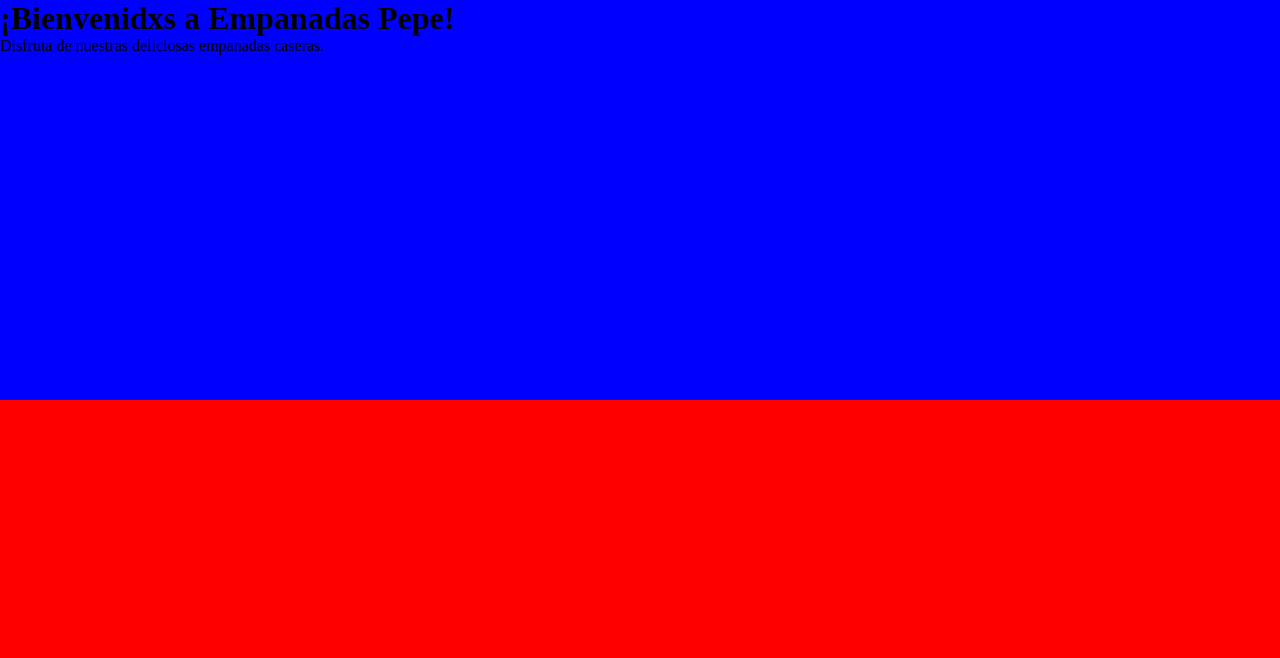
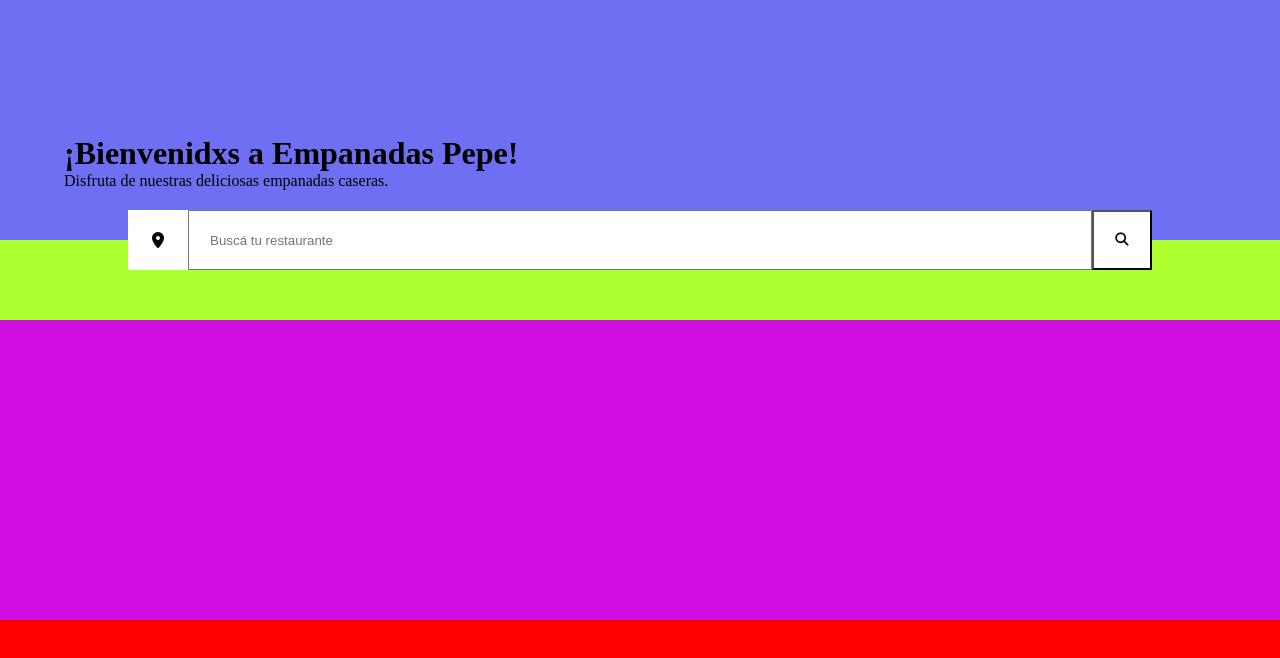
Before and after one commit to Chazmann/AppResto_LunesG2.2026, a plain HTML site: page index.html in a window 1280 px wide. Drawn offline with Linux system fonts and the light colour scheme.

Commit message:
creacion contenedor busqueda

```diff
--- a/index.html
+++ b/index.html
@@ -4,6 +4,9 @@
 <head>
     <meta charset="UTF-8">
     <meta name="viewport" content="width=device-width, initial-scale=1.0">
+
+    <link rel="stylesheet" href="https://cdnjs.cloudflare.com/ajax/libs/font-awesome/7.0.1/css/all.min.css" />
+
     <link rel="stylesheet" href="resources/css/estails.css">
     <title>Empanadas Pepe</title>
 </head>
@@ -16,7 +19,11 @@
                 <h1>¡Bienvenidxs a Empanadas Pepe!</h1>
                 <p>Disfruta de nuestras deliciosas empanadas caseras.</p>
             </div>
-            <div class="buscador"></div>
+            <div class="buscador">
+              <i class="fa fa-location-dot"></i>
+              <input type="text" placeholder="Buscá tu restaurante">
+              <button class="fa fa-search"></button>
+            </div>
 
         </header>
         <main>
--- a/resources/css/estails.css
+++ b/resources/css/estails.css
@@ -1,15 +1,65 @@
 @import url('reset.css');
 @import url('colores.css');
 
-:root{
-    --alturaHeader: 400px;
-}
-header{
-    height: var(--alturaHeader);
-    background-color: blue;
+:root {
+    --alturaHeader: 240px;
 }
 
-main{
+header {
+    position: relative;
+    height: var(--alturaHeader);
+    background-color: rgb(111, 111, 243);
+}
+
+.buscador {
+    display: flex;
+    position: absolute;
+    bottom: -30px;
+    left: 10%;
+    height: 60px;
+    width: 80%;
+    background-color: rgb(158, 142, 52);
+
+input[type="text"] {
+        flex:1;
+        height: 100%;
+        padding: 0 20px;
+    }
+    i {
+        width: 60px;
+        height: 60px;
+        display: grid;
+        place-items: center;
+        background-color: rgb(255, 255, 255);
+    }
+
+    button {
+        width: 60px;
+        height: 60px;
+        display: grid;
+        place-items: center;
+        background-color: rgb(255, 255, 255);
+    }
+}
+
+.textoBienvenida {
+    position: absolute;
+    bottom: 50px;
+    width: 90%;
+    left: 5%;
+}
+
+main {
     min-height: calc(100dvh - var(--alturaHeader));
     background-color: red
 }
+
+.categorias {
+    height: 80px;
+    background-color: greenyellow;
+}
+
+.resto {
+    min-height: 300px;
+    background-color: rgb(209, 15, 226);
+}
--- a/resources/css/reset.css
+++ b/resources/css/reset.css
@@ -7,5 +7,5 @@
 }
 
 body{
-    height: 100dvh;
+    min-height: 100dvh;
 }
```
